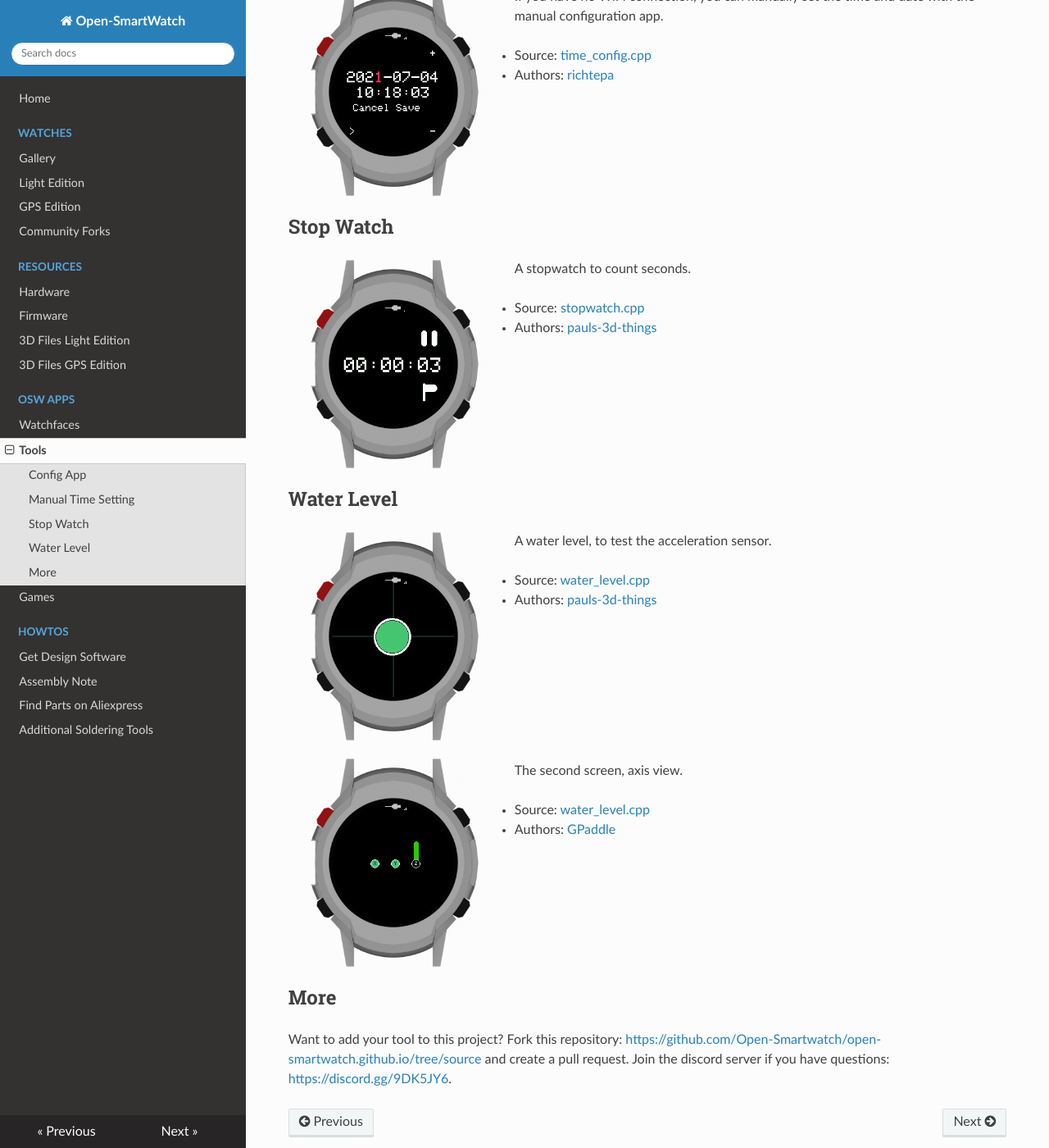
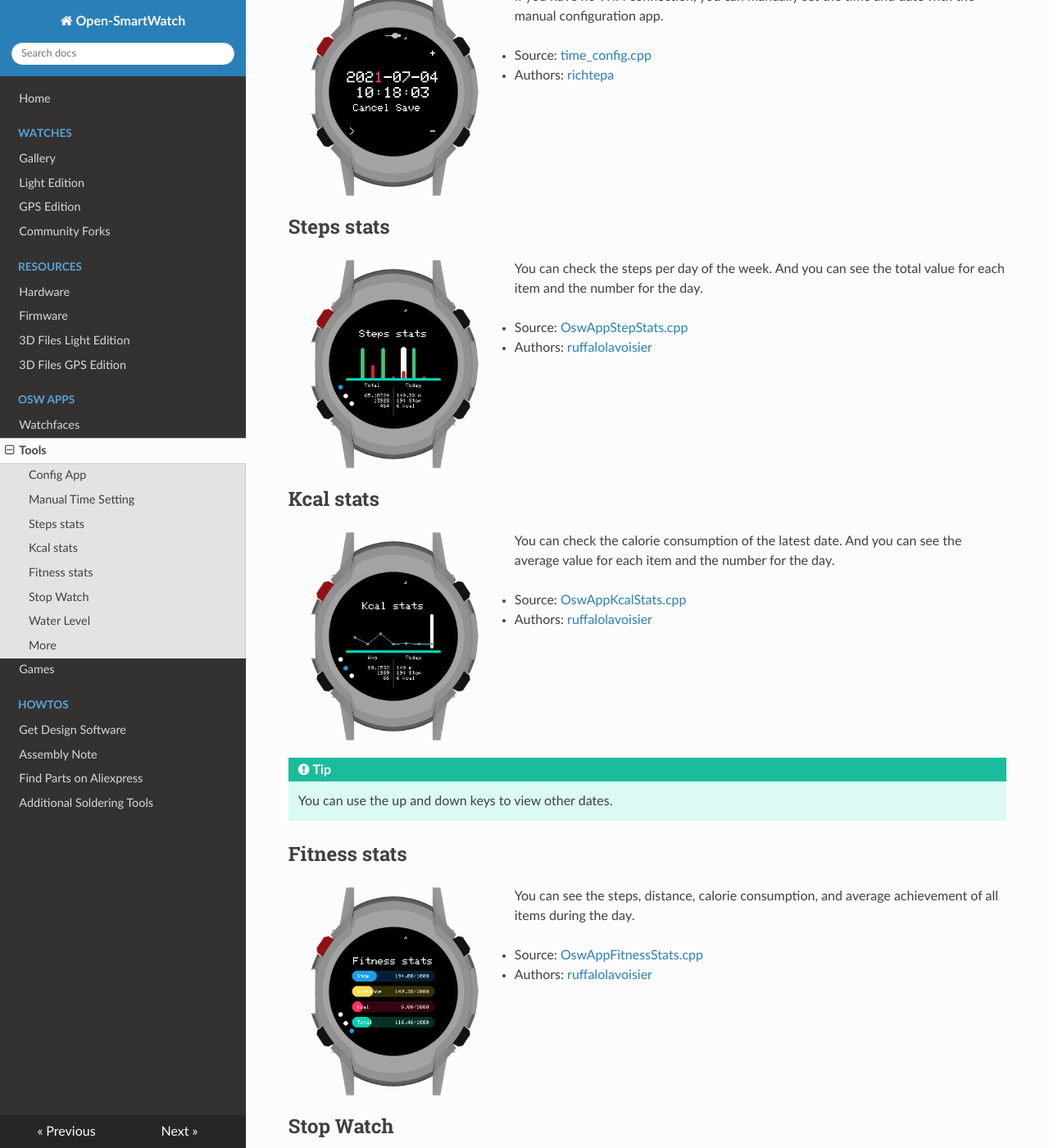
Before and after one commit to Open-Smartwatch/open-smartwatch.github.io, an MkDocs documentation site: the page built from docs/oswapps/tools.md, in a window 1280 px wide and 1400 px high, scrolled down 1170 px. Shown: the whole window at 82% size. Built offline with MkDocs 1.6.1, drawn with Linux system fonts in a browser that asks for light colours; nearby versions of some CDN libraries.

Commit message:
Update Tools page

```diff
--- a/docs/oswapps/tools.md
+++ b/docs/oswapps/tools.md
@@ -24,6 +24,39 @@ If you have no WiFi connection, you can manually set the time and date with the
 
  * Source: [time_config.cpp](https://github.com/Open-Smartwatch/open-smartwatch-os/blob/master/src/apps/tools/time_config.cpp)
  * Authors: [richtepa](https://github.com/richtepa)
+
+<div style="clear: both; margin-bottom:20px"></div>
+
+## Steps stats
+
+<img src="/assets/apps/tools/app_tool_stepsStats_osw.png" width="256px" style="float:left; margin-right:20px"/>
+You can check the steps per day of the week. And you can see the total value for each item and the number for the day.
+
+ * Source: [OswAppStepStats.cpp](https://github.com/Open-Smartwatch/open-smartwatch-os/blob/master/src/apps/tools/OswAppStepStats.cpp)
+ * Authors: [ruffalolavoisier](https://github.com/RuffaloLavoisier)
+
+<div style="clear: both; margin-bottom:20px"></div>
+
+## Kcal stats
+
+<img src="/assets/apps/tools/app_tool_kcalStats_osw.png" width="256px" style="float:left; margin-right:20px"/>
+You can check the calorie consumption of the latest date. And you can see the average value for each item and the number for the day.
+
+ * Source: [OswAppKcalStats.cpp](https://github.com/Open-Smartwatch/open-smartwatch-os/blob/master/src/apps/tools/OswAppKcalStats.cpp)
+ * Authors: [ruffalolavoisier](https://github.com/RuffaloLavoisier)
+
+<div style="clear: both; margin-bottom:20px"></div>
+
+!!! tip
+    You can use the up and down keys to view other dates.
+
+## Fitness stats
+
+<img src="/assets/apps/tools/app_tool_fitnessStats_osw.png" width="256px" style="float:left; margin-right:20px"/>
+You can see the steps, distance, calorie consumption, and average achievement of all items during the day.
+
+ * Source: [OswAppFitnessStats.cpp](https://github.com/Open-Smartwatch/open-smartwatch-os/blob/master/src/apps/tools/OswAppFitnessStats.cpp)
+ * Authors: [ruffalolavoisier](https://github.com/RuffaloLavoisier)
 
 <div style="clear: both; margin-bottom:20px"></div>
 
```
